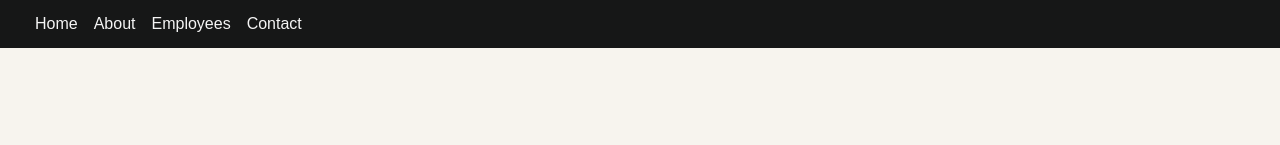
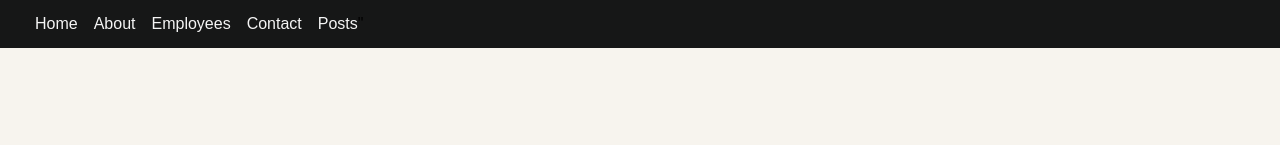
Before and after one commit to NikolaiPOlsen/EmployeeApplicationExample, an Angular app: page / in a window 1280 px wide. Shown: the top 145 px of the page. Built offline with nearby package versions, Linux system fonts and the light colour scheme.

Commit message:
Refactored to include a posts tab

```diff
--- a/src/app/AppComponent/navbar/navbar.html
+++ b/src/app/AppComponent/navbar/navbar.html
@@ -5,6 +5,7 @@
             <li><a routerLink="/about">About</a></li>
             <li><a routerLink="/employees">Employees</a></li>
             <li><a routerLink="/contact">Contact</a></li>
+            <li><a routerLink="/posts">Posts</a>"</li>
         </div>
     </ul>
 </div>
```
